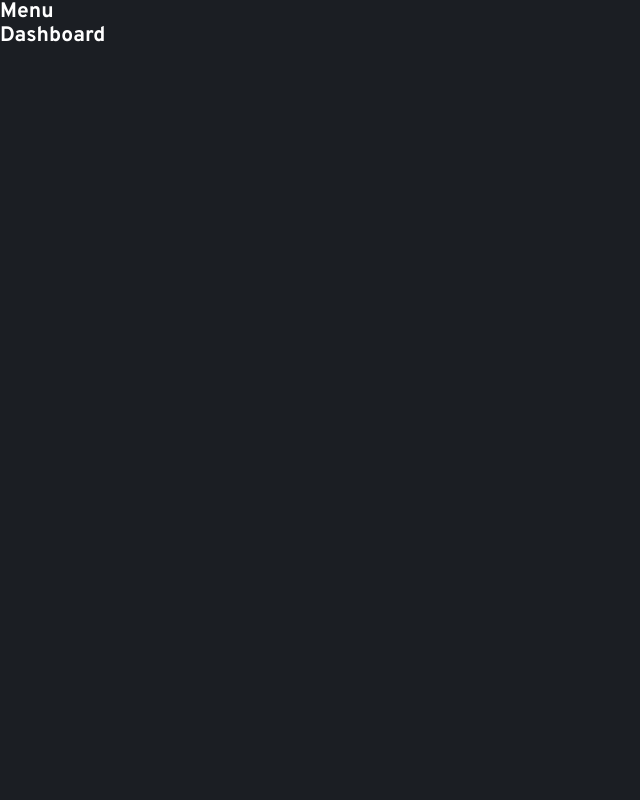
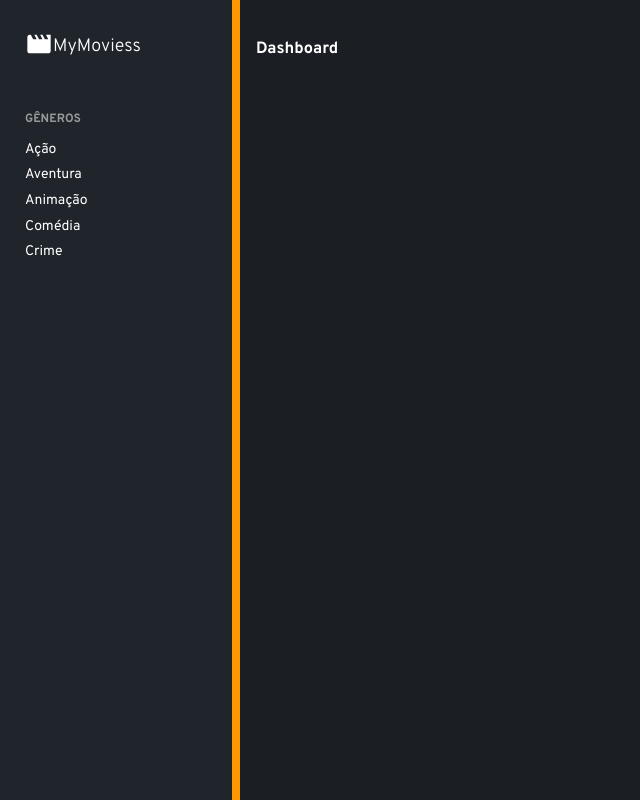
Before and after one commit to rblima0/mymovies, a React (Create React App) app: page /dashboard in a window 1280 px wide. Shown: the whole page, without its empty margins (0-640 px from the left). Built offline with nearby package versions, Linux system fonts and the light colour scheme.

Commit message:
add sidebar component

```diff
--- a/package.json
+++ b/package.json
@@ -8,6 +8,7 @@
     "normalize.css": "^8.0.1",
     "react": "^16.13.1",
     "react-dom": "^16.13.1",
+    "react-icons": "^3.10.0",
     "react-router-dom": "^5.2.0",
     "react-scripts": "3.4.1",
     "styled-components": "^5.1.1",
--- /dev/null
+++ b/src/components/Sidebar/index.tsx
@@ -0,0 +1,64 @@
+import React, { useState } from 'react'
+
+import { FiMenu, FiX } from 'react-icons/fi'
+import { MdMovie } from 'react-icons/md'
+
+import {
+  Section,
+  OpenSidebar,
+  ToggleSidebar,
+  WrapperSidebar,
+  HeaderSidebar,
+  Submenu,
+} from './styles'
+
+export function Sidebar() {
+  const [isOpen, setIsOpen] = useState(false)
+
+  const handleToggleSidebar = () => setIsOpen(!isOpen)
+
+  return (
+    <Section>
+      <OpenSidebar>
+        <ToggleSidebar onClick={handleToggleSidebar}>
+          <FiMenu size={28} />
+        </ToggleSidebar>
+        <span>
+          <MdMovie size={28} /> MyMovies
+        </span>
+      </OpenSidebar>
+
+      <WrapperSidebar isOpen={isOpen}>
+        <HeaderSidebar>
+          <span>
+            <MdMovie size={28} /> MyMoviess
+          </span>
+          <ToggleSidebar onClick={handleToggleSidebar}>
+            <FiX size={28} />
+          </ToggleSidebar>
+        </HeaderSidebar>
+
+        <Submenu>
+          <h4>Gêneros</h4>
+          <ul>
+            <li>
+              <a href="/#">Ação</a>
+            </li>
+            <li>
+              <a href="/#">Aventura</a>
+            </li>
+            <li>
+              <a href="/#">Animação</a>
+            </li>
+            <li>
+              <a href="/#">Comédia</a>
+            </li>
+            <li>
+              <a href="/#">Crime</a>
+            </li>
+          </ul>
+        </Submenu>
+      </WrapperSidebar>
+    </Section>
+  )
+}
--- /dev/null
+++ b/src/components/Sidebar/styles.ts
@@ -0,0 +1,118 @@
+import styled from 'styled-components'
+
+import { colors } from '../../styles/theme'
+
+interface OpenProps {
+  isOpen: boolean
+}
+
+export const Section = styled.div`
+  span {
+    display: flex;
+    align-items: flex-end;
+    font-size: 18px;
+    font-weight: 300;
+  }
+`
+
+export const OpenSidebar = styled.div`
+  display: none;
+
+  button {
+    margin: 0.5rem 0.75rem 0;
+  }
+
+  @media (max-width: 768px) {
+    display: flex;
+    height: 5rem;
+    width: 100vw;
+    flex-direction: row;
+    align-items: center;
+    background-color: ${colors.black100};
+    box-shadow: 0px 2px 4px -1px rgba(0, 0, 0, 0.2),
+      0px 4px 5px 0px rgba(0, 0, 0, 0.14), 0px 1px 10px 0px rgba(0, 0, 0, 0.12);
+  }
+`
+
+export const ToggleSidebar = styled.button`
+  width: 3.125rem;
+  background-color: transparent;
+  color: ${colors.white};
+  opacity: 0.75;
+  border: none;
+  z-index: 1;
+`
+
+export const WrapperSidebar = styled.nav<OpenProps>`
+  display: flex;
+  flex-direction: column;
+  background-color: ${colors.black100};
+  transition: all 0.3s ease-in-out;
+
+  @media (min-width: 1024px) {
+    min-width: 22rem;
+  }
+
+  @media (max-width: 768px) {
+    width: 100%;
+    height: 100vh;
+    position: fixed;
+    overflow: scroll;
+    top: 0;
+    bottom: 0;
+    left: 0;
+    transform: ${(p) => (p.isOpen ? 'translateX(0)' : 'translateX(-100%);')};
+    z-index: 1;
+  }
+`
+
+export const HeaderSidebar = styled.div`
+  display: flex;
+  flex-direction: row;
+  align-items: center;
+  justify-content: space-between;
+  padding: 1.875rem 2.5rem 1.875rem 1.5625rem;
+
+  button {
+    display: none;
+  }
+
+  @media (max-width: 768px) {
+    button {
+      display: block;
+    }
+  }
+`
+
+export const Submenu = styled.div`
+  margin-left: 25px;
+
+  h4 {
+    color: ${colors.gray200};
+    text-transform: uppercase;
+    font-size: 12px;
+    margin-top: 25px;
+    margin-bottom: 10px;
+  }
+
+  ul {
+    display: flex;
+    flex-direction: column;
+    justify-content: flex-end;
+    list-style-type: none;
+
+    li {
+      padding: 0.3rem 0;
+
+      a {
+        text-decoration: none;
+        color: ${colors.white};
+        font-size: 14px;
+      }
+
+      a:hover {
+        color: ${colors.primary};
+      }
+    }
+  }
+`
--- a/src/pages/Dashboard/index.tsx
+++ b/src/pages/Dashboard/index.tsx
@@ -1,9 +1,11 @@
 import React from 'react'
+
+import { Section } from './styles'
 
 export function Dashboard() {
   return (
-    <div>
-      <h2>Dashboard</h2>
-    </div>
+    <Section>
+      <h3>Dashboard</h3>
+    </Section>
   )
 }
--- /dev/null
+++ b/src/pages/Dashboard/styles.ts
@@ -0,0 +1,6 @@
+import styled from 'styled-components'
+import { colors } from '../../styles/theme'
+
+export const Section = styled.div`
+  background-color: ${colors.black200};
+`
--- a/src/pages/Menu/index.tsx
+++ b/src/pages/Menu/index.tsx
@@ -1,12 +1,17 @@
 import React from 'react'
 
 import { InternalRoutes } from '../../routes/InternalRoutes'
+import { Sidebar } from '../../components/Sidebar'
+
+import { Container, Content } from './styles'
 
 export function Menu() {
   return (
-    <div>
-      <h2>Menu</h2>
-      <InternalRoutes />
-    </div>
+    <Container>
+      <Sidebar />
+      <Content>
+        <InternalRoutes />
+      </Content>
+    </Container>
   )
 }
--- /dev/null
+++ b/src/pages/Menu/styles.ts
@@ -0,0 +1,37 @@
+import styled from 'styled-components'
+import { colors } from '../../styles/theme'
+import { WrapperSidebar } from '../../components/Sidebar/styles'
+
+export const Content = styled.div`
+  display: flex;
+  flex-wrap: wrap;
+  flex-grow: 1;
+  align-items: flex-start;
+
+  padding: 2.5rem 1rem;
+  background-color: ${colors.black200};
+`
+
+export const Container = styled.div`
+  display: flex;
+  flex-direction: row;
+  justify-content: stretch;
+  min-height: 100vh;
+
+  ${WrapperSidebar} {
+    flex: 20;
+    flex-shrink: 0;
+    min-height: 100%;
+    min-width: 15rem;
+    z-index: 9;
+    border-right: 8px solid ${colors.primary};
+  }
+
+  ${Content} {
+    flex: 80;
+  }
+
+  @media (max-width: 768px) {
+    display: block;
+  }
+`
--- /dev/null
+++ b/src/styles/theme.ts
@@ -0,0 +1,13 @@
+export const colors = {
+  white: '#ffffff',
+
+  black: '#000000',
+  black100: '#20252c',
+  black200: '#1b1e23',
+
+  gray: '#808080',
+  gray100: '#474c52',
+  gray200: '#999',
+
+  primary: '#ff9800',
+}
```
Also changed, not shown: 1 other file (tests, documents, lock files or other folders).
